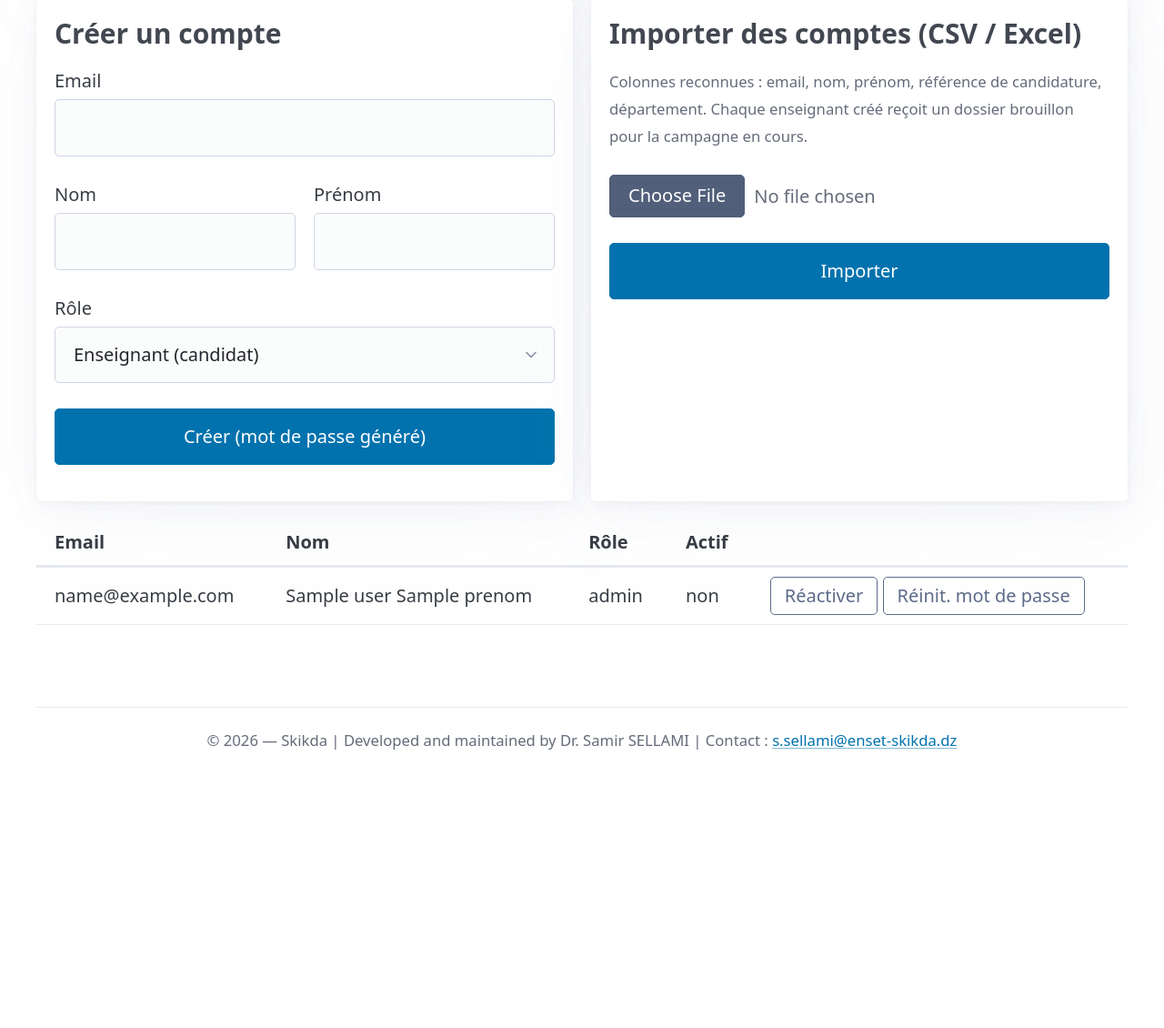
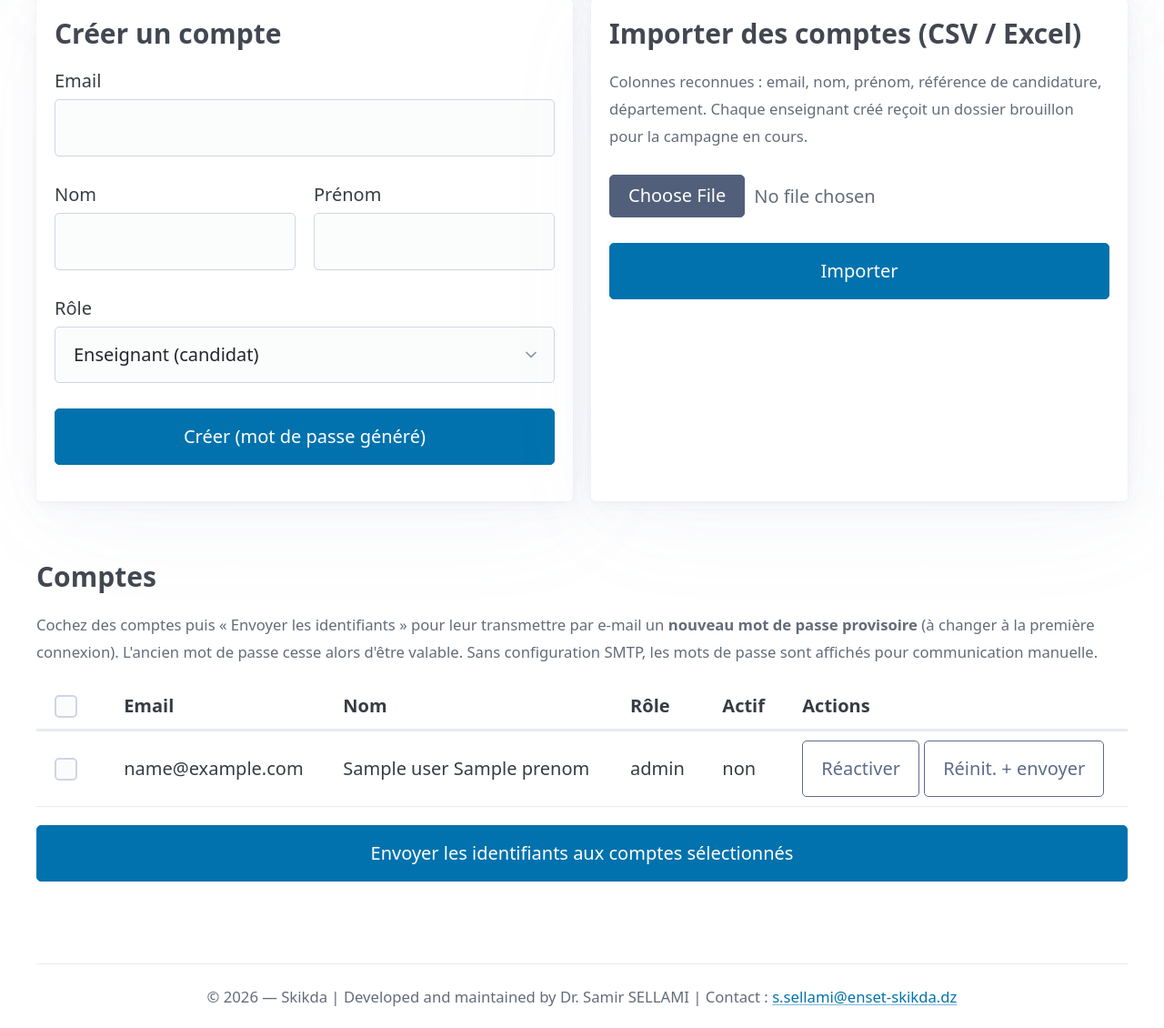
Before and after one commit to SamRepository/classement-stages, a FastAPI app: template webapp/templates/admin/utilisateurs.html in a window 1280 px wide. Shown: the part 676-1806 px from the top of the page at 91% size. Before the commit the page ends 1500 px from the top, so only its background shows below. Run offline with FastAPI, Linux system fonts and the light colour scheme; the template is opened without the code that fills it: most values are stand-ins (such as "Sample title", 1, 10 or a date in 2020).

Commit message:
Admin : envoi groupé des identifiants par e-mail + bouton réinit-et-envoyer

```diff
--- a/webapp/templates/admin/utilisateurs.html
+++ b/webapp/templates/admin/utilisateurs.html
@@ -69,26 +69,44 @@
   </article>
 </div>
 
+<h3>Comptes</h3>
+<p><small>Cochez des comptes puis « Envoyer les identifiants » pour leur transmettre
+   par e-mail un <strong>nouveau mot de passe provisoire</strong> (à changer à la première
+   connexion). L'ancien mot de passe cesse alors d'être valable. Sans configuration SMTP,
+   les mots de passe sont affichés pour communication manuelle.</small></p>
+
+<form method="post" action="/admin/utilisateurs/envoyer-identifiants">
   <table>
-  <thead><tr><th>Email</th><th>Nom</th><th>Rôle</th><th>Actif</th><th></th></tr></thead>
+    <thead>
+      <tr>
+        <th><input type="checkbox" onclick="document.querySelectorAll('input[name=user_ids]').forEach(c => c.checked = this.checked)"
+                   aria-label="Tout sélectionner"></th>
+        <th>Email</th><th>Nom</th><th>Rôle</th><th>Actif</th><th>Actions</th>
+      </tr>
+    </thead>
     <tbody>
       {% for u in users %}
       <tr>
+        <td><input type="checkbox" name="user_ids" value="{{ u.id }}"></td>
         <td>{{ u.email }}</td>
         <td>{{ u.nom }} {{ u.prenom }}</td>
         <td>{{ u.role }}</td>
         <td>{{ 'oui' if u.actif else 'non' }}</td>
         <td>
-        <form method="post" action="/admin/utilisateurs/{{ u.id }}/basculer-actif" class="inline-form">
-          <button class="secondary outline">{{ 'Désactiver' if u.actif else 'Réactiver' }}</button>
-        </form>
-        <form method="post" action="/admin/utilisateurs/{{ u.id }}/motdepasse" class="inline-form"
-              onsubmit="return confirm('Réinitialiser le mot de passe de {{ u.email }} ?');">
-          <button class="secondary outline">Réinit. mot de passe</button>
-        </form>
+          <button class="secondary outline"
+                  formaction="/admin/utilisateurs/{{ u.id }}/basculer-actif">
+            {{ 'Désactiver' if u.actif else 'Réactiver' }}
+          </button>
+          <button class="secondary outline"
+                  formaction="/admin/utilisateurs/{{ u.id }}/motdepasse"
+                  onclick="return confirm('Générer un nouveau mot de passe pour {{ u.email }} et l\'envoyer par e-mail ?');">
+            Réinit. + envoyer
+          </button>
         </td>
       </tr>
       {% endfor %}
     </tbody>
   </table>
+  <button type="submit">Envoyer les identifiants aux comptes sélectionnés</button>
+</form>
 {% endblock %}
```
Also changed, not shown: tests/webapp/test_envoi_comptes.py (+25 -0 lines), webapp/routes/admin.py (+25 -0 lines). Lines whose indentation alone changed are shown as unchanged.
